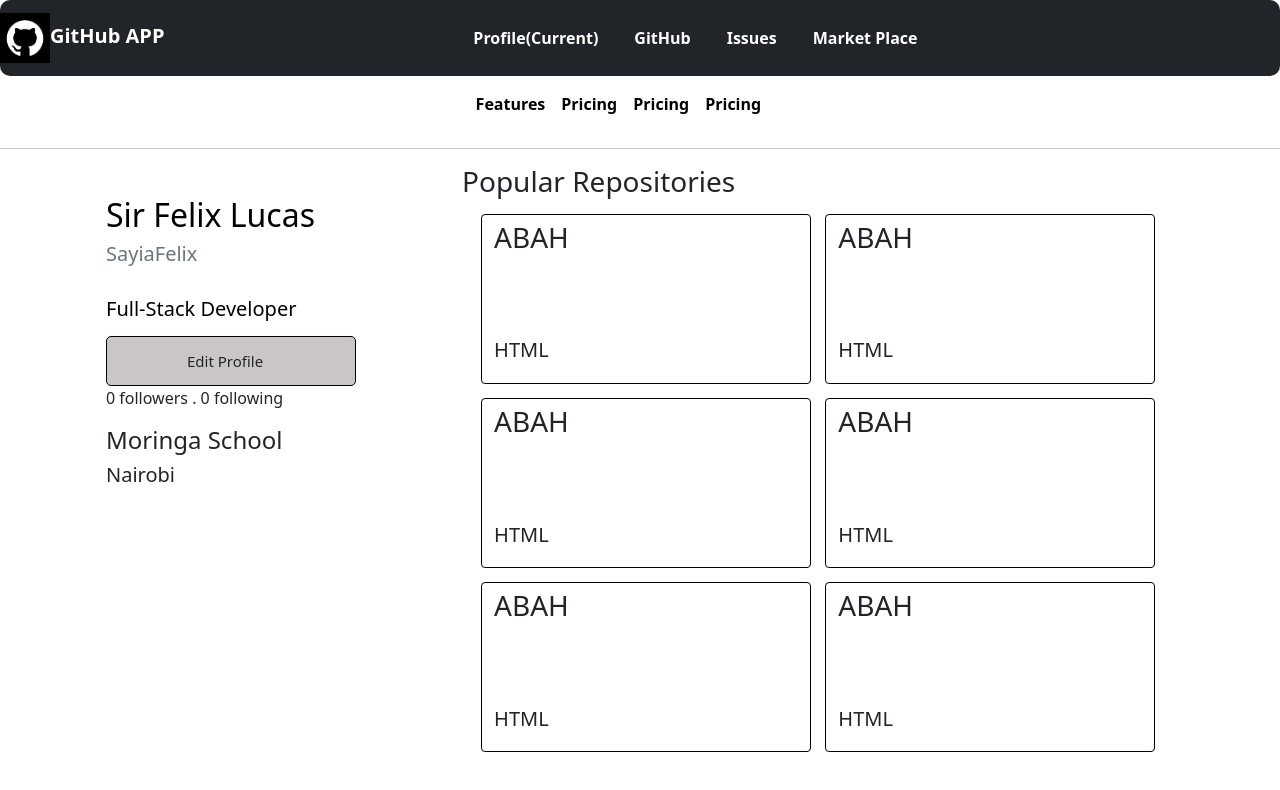
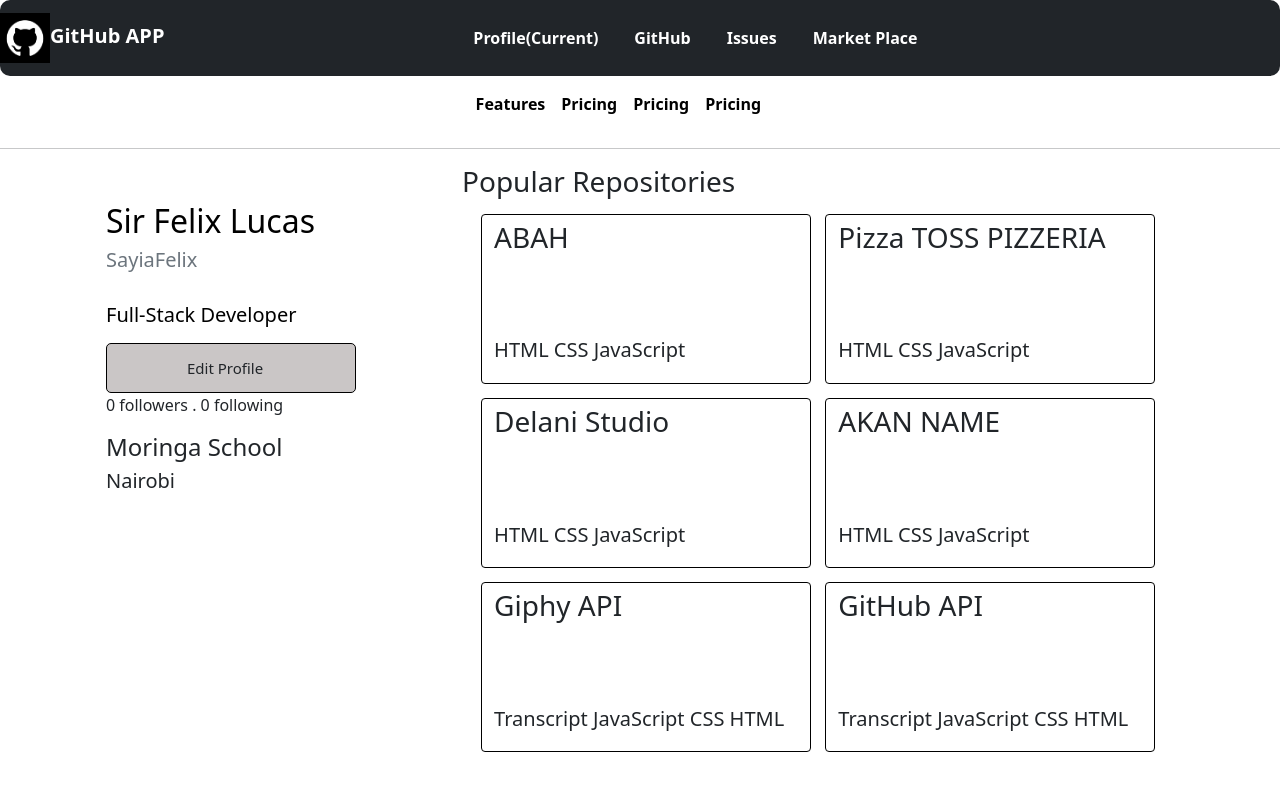
Before and after one commit to SayiaFelix/GitHub-API, an Angular app in the folder GitHub-API/: page /landingpage in a window 1280 px wide. Shown: the top 790 px of the page. Built offline with nearby package versions, Linux system fonts and the light colour scheme.

Commit message:
Styling the repo div

```diff
--- a/GitHub-API/src/app/profile/profile.component.css
+++ b/GitHub-API/src/app/profile/profile.component.css
@@ -7,7 +7,7 @@
 }
 
 .profile-data {
-    margin-top: 10%;
+    margin-top: 12%;
 }
 
 .profile-data:nth-child(1) {
--- a/GitHub-API/src/app/repo/repo.component.html
+++ b/GitHub-API/src/app/repo/repo.component.html
@@ -3,79 +3,59 @@
     <div class="row">
         <div class="col-6">
             <div class="content">
-
                 <h3>ABAH</h3>
-
             </div>
-
             <div class="bottom">
-                <h5>HTML</h5>
-            </div>
-        </div>
-        <div class="col-6">
-            <div class="content">
-
-                <h3>ABAH</h3>
-
-            </div>
-
-            <div class="bottom">
-                <h5>HTML</h5>
+                <h5>HTML CSS JavaScript</h5>
             </div>
         </div>
 
+        <div class="col-6">
+            <div class="content">
+                <h3>Pizza TOSS PIZZERIA</h3>
+            </div>
+            <div class="bottom">
+                <h5>HTML CSS JavaScript</h5>
+            </div>
+        </div>
     </div>
 
     <div class="row">
         <div class="col-6">
             <div class="content">
-
-                <h3>ABAH</h3>
-
+                <h3>Delani Studio</h3>
             </div>
-
             <div class="bottom">
-                <h5>HTML</h5>
+                <h5>HTML CSS JavaScript</h5>
             </div>
         </div>
         <div class="col-6">
             <div class="content">
-
-                <h3>ABAH</h3>
-
+                <h3>AKAN NAME</h3>
             </div>
-
             <div class="bottom">
-                <h5>HTML</h5>
+                <h5>HTML CSS JavaScript</h5>
             </div>
         </div>
-
     </div>
 
     <div class="row">
         <div class="col-6">
             <div class="content">
-
-                <h3>ABAH</h3>
-
+                <h3>Giphy API</h3>
             </div>
 
             <div class="bottom">
-                <h5>HTML</h5>
+                <h5>Transcript JavaScript CSS HTML</h5>
             </div>
         </div>
         <div class="col-6">
             <div class="content">
-
-                <h3>ABAH</h3>
-
+                <h3>GitHub API</h3>
             </div>
-
             <div class="bottom">
-                <h5>HTML</h5>
+                <h5>Transcript JavaScript CSS HTML</h5>
             </div>
         </div>
-
     </div>
-
 </div>
```
